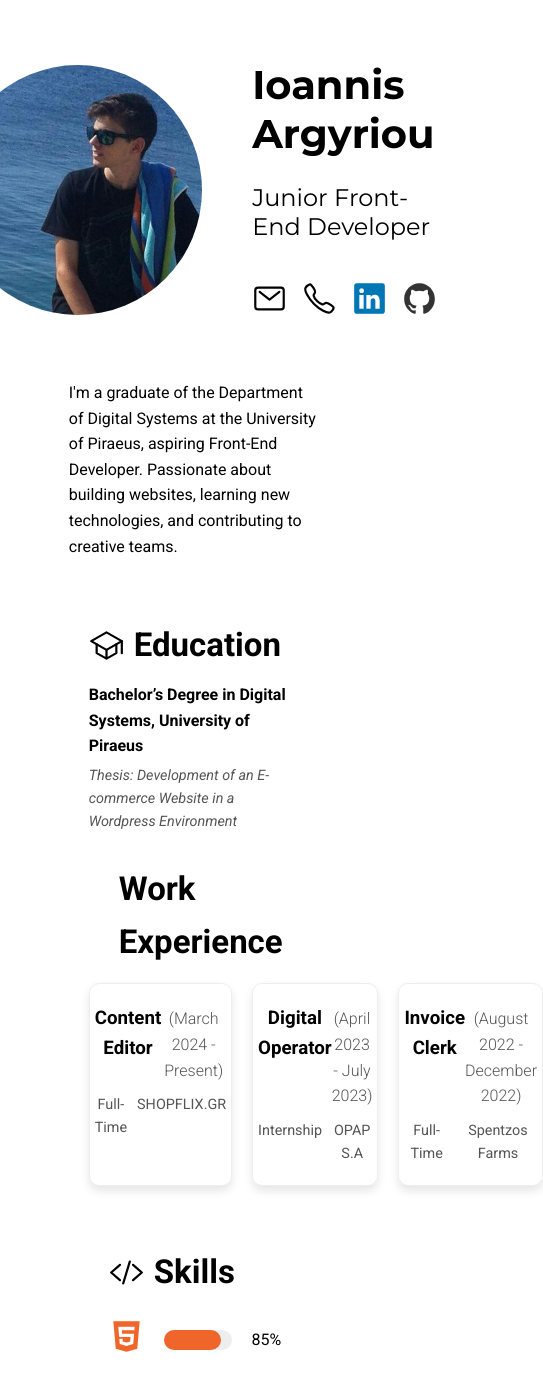
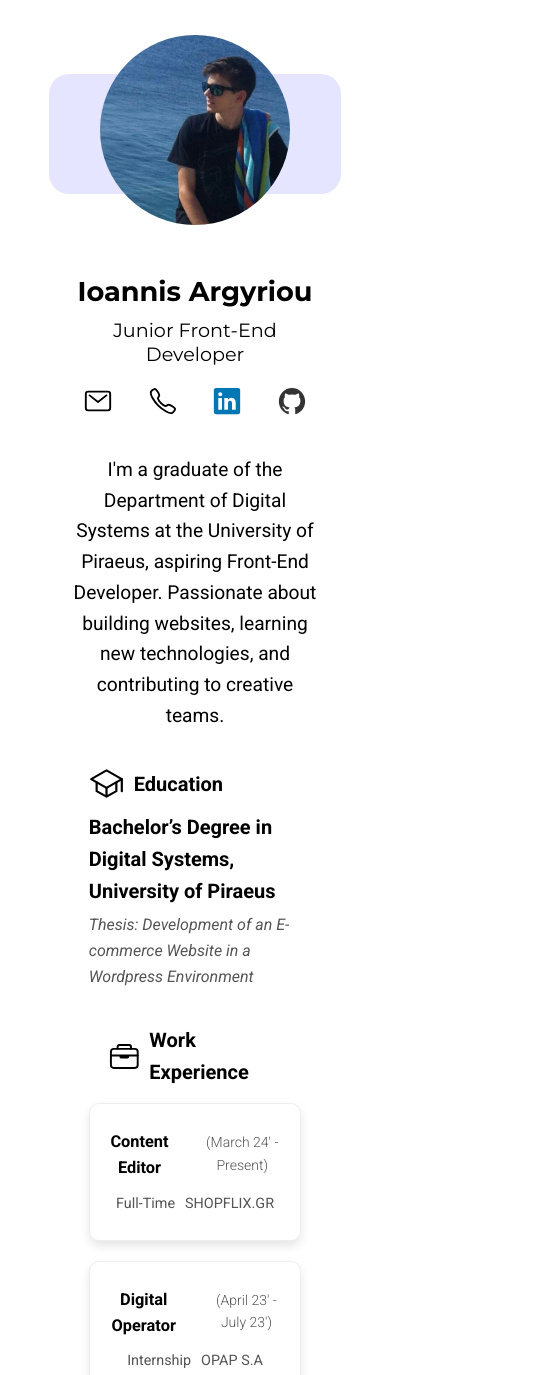
Before and after one commit to IoannisArgyriou/portfolio, a plain HTML site: page index.html in a window 390 px wide. Shown: the top 1375 px of the page, 543 px wide, since content can reach past the window. Drawn offline with nearby package versions, Linux system fonts and the light colour scheme.

Commit message:
Added some changes to make it responsive in multiple screens

```diff
--- a/general.css
+++ b/general.css
@@ -10,3 +10,9 @@
   margin-top: 30px;
   font-size: 22px;
 }
+
+@media (max-width: 912px) {
+  .sections {
+    margin-top: 35px;
+  }
+}
--- a/index.html
+++ b/index.html
@@ -29,6 +29,7 @@
   </head>
   <body>
     <section class="hero-header sections">
+      <div class="line"></div>
       <img
         class="profile-photo"
         src="profile.jpg"
@@ -43,12 +44,12 @@
           <ul class="contact-info">
             <li class="email">
               <a href="mailto:ioannes.arguriou@gmail.com" title="E-mail"
-                ><ion-icon name="mail-outline"></ion-icon
+                ><ion-icon name="mail-outline" class="social-media"></ion-icon
               ></a>
             </li>
             <li class="phone">
               <a href="tel:+306943051118" title="Phone Number"
-                ><ion-icon name="call-outline"></ion-icon
+                ><ion-icon name="call-outline" class="social-media"></ion-icon
               ></a>
             </li>
             <li class="linkedin">
@@ -56,7 +57,7 @@
                 href="https://www.linkedin.com/in/ioannis-argiriou/"
                 target="_blank"
                 title="LinkedIn"
-                ><ion-icon name="logo-linkedin"></ion-icon>
+                ><ion-icon name="logo-linkedin" class="social-media"></ion-icon>
               </a>
             </li>
             <li class="github">
@@ -64,7 +65,7 @@
                 href="https://github.com/IoannisArgyriou"
                 target="_blank"
                 title="Github"
-                ><ion-icon name="logo-github"></ion-icon>
+                ><ion-icon name="logo-github" class="social-media"></ion-icon>
               </a>
             </li>
           </ul>
@@ -96,7 +97,7 @@
         <div class="job">
           <div class="job-pos">
             <h3 class="position">Content Editor</h3>
-            <p class="job-year">(March 2024 - Present)</p>
+            <p class="job-year">(March 24' - Present)</p>
           </div>
           <div class="type-company">
             <p class="type">Full-Time</p>
@@ -106,17 +107,17 @@
         <div class="job">
           <div class="job-pos">
             <h3 class="position">Digital Operator</h3>
-            <p class="job-year">(April 2023 - July 2023)</p>
+            <p class="job-year">(April 23' - July 23')</p>
           </div>
           <div class="type-company">
             <p class="type">Internship</p>
             <p class="company">OPAP S.A</p>
           </div>
         </div>
-        <div class="job">
+        <div class="job clerk">
           <div class="job-pos">
             <h3 class="position">Invoice Clerk</h3>
-            <p class="job-year">(August 2022 - December 2022)</p>
+            <p class="job-year">(August 22' - December 22')</p>
           </div>
           <div class="type-company">
             <p class="type">Full-Time</p>
--- a/style.css
+++ b/style.css
@@ -13,6 +13,7 @@ body {
 
 .hero-header {
   display: flex;
+  position: relative;
   justify-content: center;
   gap: 50px;
   align-items: center;
@@ -23,6 +24,22 @@ body {
   height: 250px;
   width: 250px;
   border-radius: 50%;
+}
+
+.line {
+  position: absolute;
+  z-index: -1;
+  height: 200px;
+  width: 100%;
+  background-color: rgba(0, 0, 255, 0.12);
+  border-radius: 20px;
+  transition: all 0.7s;
+}
+
+.line::before {
+  border: 0;
+  height: 5px;
+  width: 0%;
 }
 
 .hero-infos {
@@ -81,8 +98,11 @@ ion-icon {
   color: #000;
 }
 
+.bio {
+  font-size: 20px;
+}
+
 .about-me {
-  padding: 40px 20px;
   max-width: 800px;
   margin: 0 auto;
   line-height: 1.6;
@@ -91,11 +111,12 @@ ion-icon {
 .uni {
   margin-top: 10px;
   font-size: 1rem;
+  font-size: 20px;
 }
 
 p.thesis {
   font-style: italic;
-  font-size: 0.9em;
+  font-size: 1em;
   color: #555;
   margin-top: 5px;
 }
@@ -188,9 +209,130 @@ p.thesis {
 }
 
 .soon {
-  font-size: 100px;
+  font-size: 85px;
   font-weight: 600;
   background: -webkit-linear-gradient(#25252524, #333);
   -webkit-background-clip: text;
   -webkit-text-fill-color: transparent;
 }
+
+@media (max-width: 912px) {
+  .hero-infos {
+    gap: 15px;
+  }
+
+  .line {
+    position: absolute;
+    z-index: -1;
+    height: 125px;
+    width: 100%;
+    background-color: rgba(0, 0, 255, 0.1);
+    border-radius: 20px;
+  }
+
+  .line::before {
+    width: 0%;
+  }
+
+  .profile-photo {
+    height: 190px;
+    width: 190px;
+  }
+
+  .name {
+    font-size: 1.7rem;
+  }
+
+  .title {
+    font-size: 1.2rem;
+  }
+
+  .name-title {
+    gap: 15px;
+  }
+
+  h2 {
+    font-size: 20px;
+  }
+
+  .social-media {
+    height: 30px;
+    width: 30px;
+  }
+
+  .about-me {
+    margin: 30px 0 10px 0;
+  }
+
+  .jobs {
+    grid-template-columns: repeat(2, 1fr);
+    justify-items: center;
+    gap: 5px;
+    font-size: 14px;
+    margin-bottom: ;
+  }
+
+  .job {
+    padding: 25px 10px;
+  }
+
+  .job-pos {
+    gap: 15px;
+  }
+
+  .clerk {
+    grid-column: 1 / -1;
+    width: 50%;
+    justify-self: center;
+  }
+
+  .soon {
+    font-size: 50px;
+  }
+}
+
+@media (max-width: 680px) {
+  .line {
+    height: 120px;
+    top: 10%;
+  }
+
+  .line::before {
+    width: 0%;
+  }
+
+  .hero-header {
+    flex-direction: column;
+  }
+
+  .name-title {
+    gap: 10px;
+  }
+
+  .bio {
+    text-align: center;
+    font-size: 1.2em;
+  }
+
+  .hero-infos {
+    text-align: center;
+    gap: 20px;
+  }
+
+  .contact-info {
+    justify-content: space-around;
+    gap: 5px;
+  }
+
+  .jobs {
+    grid-template-columns: 1fr;
+  }
+
+  .clerk {
+    width: 100%;
+  }
+
+  .soon {
+    font-size: 35px;
+  }
+}
```
